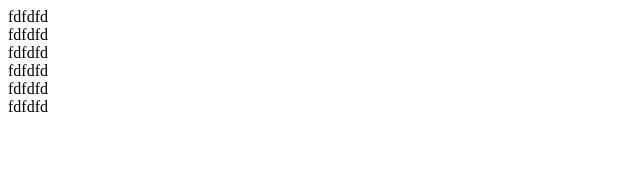
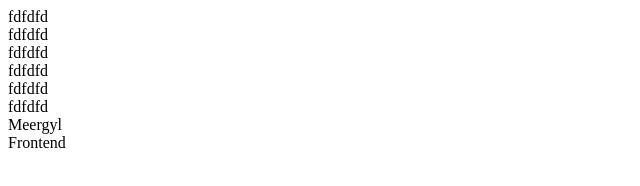
Before and after one commit to Meergyl/lesson-practic, a plain HTML site: page index.html in a window 1280 px wide. Shown: the whole page, without its empty margins (0-640 px from the left). Drawn offline with Linux system fonts and the light colour scheme.

```diff
--- a/index.html
+++ b/index.html
@@ -16,6 +16,8 @@
       <div>fdfdfd</div>
       <div>fdfdfd</div>
     </footer>
+    <div>Meergyl</div>
+    <div>Frontend</div>
     <script src="./script.js"></script>
   </body>
 </html>
```
Also changed, not shown: 1 other file.
